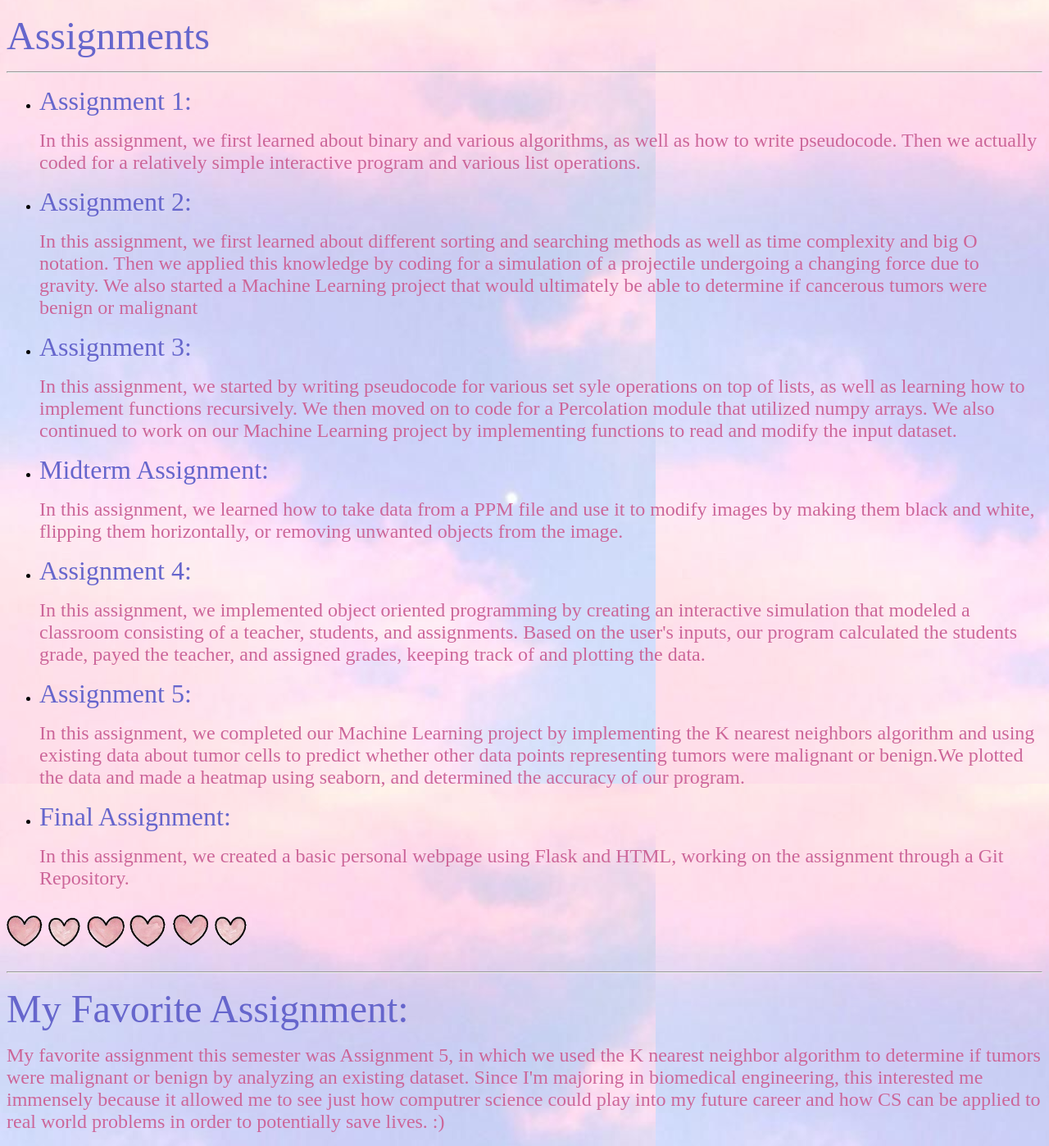
After one commit to marianunez447/Flask-Project, a Flask app: page /assignments in a window 1280 px wide. The commit adds this page. Shown: the whole page at 82% size. Run offline with Flask 2, Linux system fonts and the light colour scheme.

Commit message:
Finished assignments page

```diff
--- a/app.py
+++ b/app.py
@@ -20,9 +20,9 @@ def hello():
 def test():
     return "1006 homepage"
 
-@app.route("/friends")
-def friends():
-    return render_template("friends.html")
+@app.route("/assignments")
+def assignments():
+    return render_template("assignments.html")
 
 @app.route("/classes")
 def classes():
--- /dev/null
+++ b/templates/assignments.html
@@ -0,0 +1,38 @@
+<!DOCTYPE html>
+<html>
+    <head>
+        <!--specifies title of the page !-->
+        <title>Home</title>
+    <head>
+    <body style = "background-image: url('/static/sky.jpg');">
+    <p><font size = "10" color = "6666CC" face = "Copperplate"> Assignments </font></p>
+    <hr>
+    <ul>
+    <li><p><font size = "6" color = "6666CC" face = "Copperplate"> Assignment 1: </font></p>
+    <p><font size = "5" color = "CC6699" face = "Copperplate"> In this assignment, we first learned about binary and various algorithms, as well as how to write pseudocode. Then we actually coded for a relatively simple interactive program and various list operations. </font></p>
+    </li>
+    <li><p><font size = "6" color = "6666CC" face = "Copperplate"> Assignment 2: </font></p>
+    <p><font size = "5" color = "CC6699" face = "Copperplate"> In this assignment, we first learned about different sorting and searching methods as well as time complexity and big O notation. Then we applied this knowledge by coding for a simulation of a projectile undergoing a changing force due to gravity. We also started a Machine Learning project that would ultimately be able to determine if cancerous tumors were benign or malignant </font></p>
+    </li>
+    <li><p><font size = "6" color = "6666CC" face = "Copperplate"> Assignment 3: </font></p>
+    <p><font size = "5" color = "CC6699" face = "Copperplate"> In this assignment, we started by writing pseudocode for various set syle operations on top of lists, as well as learning how to implement functions recursively. We then moved on to code for a Percolation module that utilized numpy arrays. We also continued to work on our Machine Learning project by implementing functions to read and modify the input dataset.</font></p>
+    </li>
+    <li><p><font size = "6" color = "6666CC" face = "Copperplate"> Midterm Assignment: </font></p>
+    <p><font size = "5" color = "CC6699" face = "Copperplate"> In this assignment, we learned how to take data from a PPM file and use it to modify images by making them black and white, flipping them horizontally, or removing unwanted objects from the image. </font></p>
+    </li>
+    <li><p><font size = "6" color = "6666CC" face = "Copperplate"> Assignment 4: </font></p>
+    <p><font size = "5" color = "CC6699" face = "Copperplate"> In this assignment, we implemented object oriented programming by creating an interactive simulation that modeled a classroom consisting of a teacher, students, and assignments. Based on the user's inputs, our program calculated the students grade, payed the teacher, and assigned grades, keeping track of and plotting the data. </font></p>
+    </li>
+    <li><p><font size = "6" color = "6666CC" face = "Copperplate"> Assignment 5: </font></p>
+    <p><font size = "5" color = "CC6699" face = "Copperplate"> In this assignment, we completed our Machine Learning project by implementing the K nearest neighbors algorithm and using existing data about tumor cells to predict whether other data points representing tumors were malignant or benign.We plotted the data and made a heatmap using seaborn, and determined the accuracy of our program. </font></p>
+    </li>
+    <li><p><font size = "6" color = "6666CC" face = "Copperplate"> Final Assignment: </font></p>
+    <p><font size = "5" color = "CC6699" face = "Copperplate"> In this assignment, we created a basic personal webpage using Flask and HTML, working on the assignment through a Git Repository. </font></p>
+    </li>
+    </ul>
+    <p><img src = "/static/pinkheart.jpg" alt = "<3" style = "width: 300px;">
+    <hr>
+    <p><font size = "7" color = "6666CC" face = "Copperplate"> My Favorite Assignment: </font></p>
+    <p><font size = "5" color = "CC6699" face = "Copperplate"> My favorite assignment this semester was Assignment 5, in which we used the K nearest neighbor algorithm to determine if tumors were malignant or benign by analyzing an existing dataset. Since I'm majoring in biomedical engineering, this interested me immensely because it allowed me to see just how computrer science could play into my future career and how CS can be applied to real world problems in order to potentially save lives. :) </font></p>
+    </body>
+</html>
--- a/templates/index.html
+++ b/templates/index.html
@@ -9,7 +9,7 @@
     <hr>
     <p>
     <img src = "/static/flow1.jpg" alt = "flower" style = "width: 220px; border: 8px solid #9999CC">
-    <img src = "/static/me.jpg" alt = "me" style = "width: 220px; border: 8px solid #9999CC">
+    <img src = "/static/me.jpg" alt = "me" style = "width: 234px;">
     <img src = "/static/flow2.jpg" alt = "flower" style = "width: 220px; border: 8px solid #9999CC">
     </p>
     <hr>
@@ -22,7 +22,7 @@
     <p><font size = "6" color = "6666CC" face = "Copperplate"> Favorite Website: </font>
     <font size = "5" color = "CC6699" face = "Copperplate"> <a href="https://www.coolmathgames.com"> Coolmath</a></font>
     </p>
-    <p><font size = "6" color = "6666CC" face = "Copperplate"> <a href="/friends">My Friends <3 </a></font></p>
+    <p><font size = "6" color = "6666CC" face = "Copperplate"> <a href="/assignments">Python Assignments <3 </a></font></p>
     <p><font size = "6" color = "6666CC" face = "Copperplate"> <a href="/classes">My Classes :) </a></font></p>
     <p><img src = "/static/pinkheart.jpg" alt = "<3" style = "width: 400px;">
     </body>
```
Also changed, not shown: templates/friends.html (deleted, +0 -10 lines), 3 other files.
